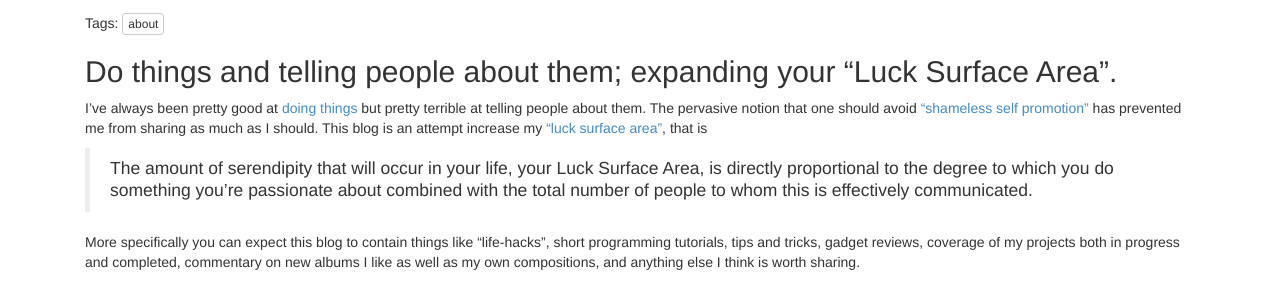
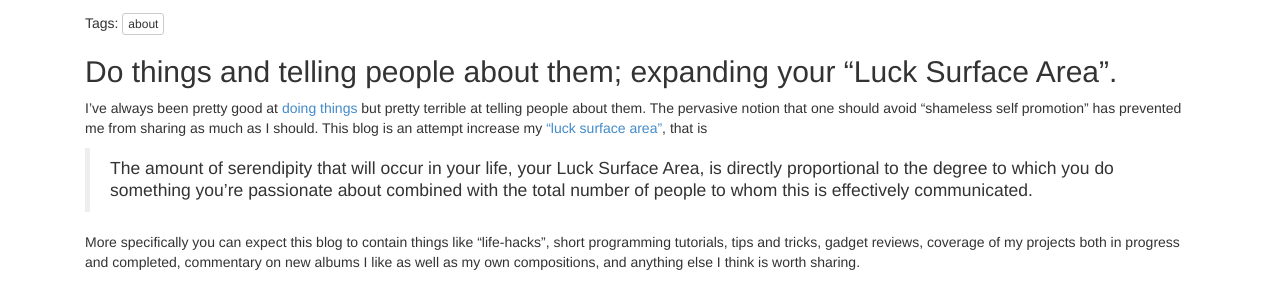
Before and after one commit to jeffkile/jeffkile.github.io, a Jekyll site: the page built from _posts/2014-03-11-why-start-a-blog.md, in a window 1280 px wide. Shown: the part 433-717 px from the top of the page. Built offline with Jekyll 4.4.1, drawn with Linux system fonts in a browser that asks for light colours; nearby versions of some CDN libraries; some web fonts are replaced; library files that are not in the unit come from our copies; comment, search, counter and statistics services are not loaded; part of the change alters nothing that is shown.

```diff
--- a/_posts/2014-03-11-why-start-a-blog.md
+++ b/_posts/2014-03-11-why-start-a-blog.md
@@ -9,7 +9,7 @@ Do things and telling people about them; expanding your "Luck Surface Area".
 
 
 I've always been pretty good at [doing](/portfolio) [things](/music) but pretty terrible at telling
-people about them. The pervasive notion that one should avoid ["shameless self promotion"](http://www.inc.com/kevin-daum/why-you-should-be-a-shameless-self-promoter.html) has prevented me from sharing as much as I should.
+people about them. The pervasive notion that one should avoid "shameless self promotion" has prevented me from sharing as much as I should.
 This blog is an attempt
 increase my ["luck surface
 area"](http://www.codusoperandi.com/posts/increasing-your-luck-surface-area),
```
